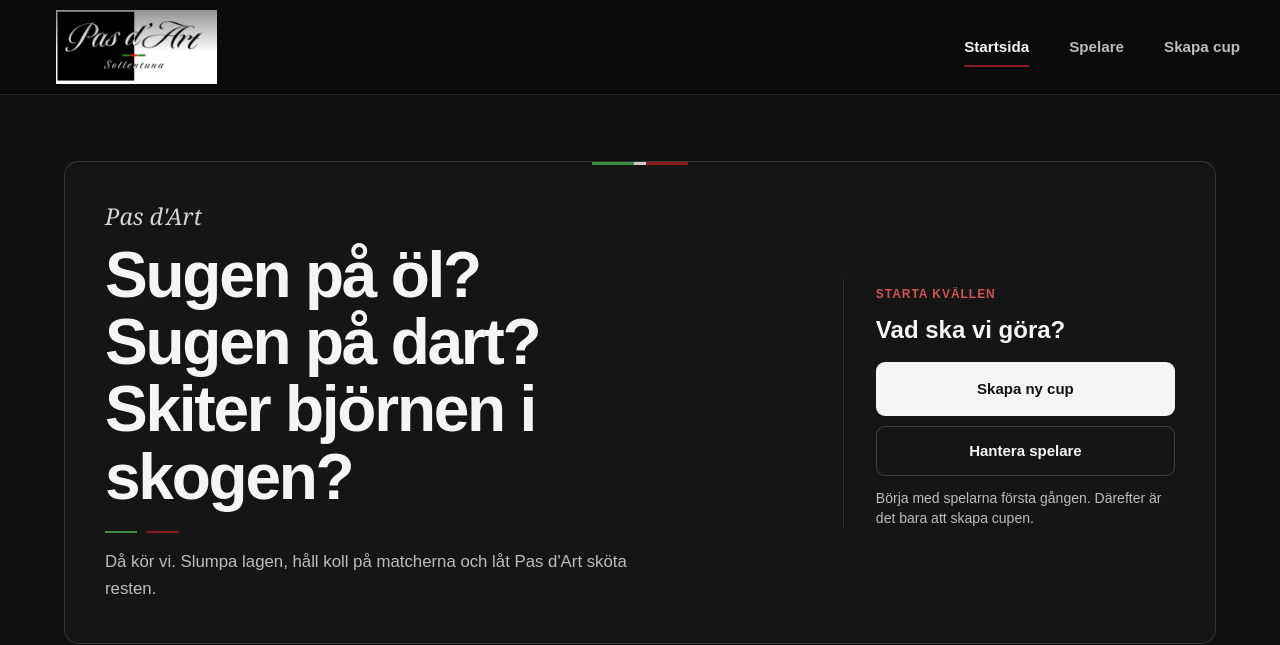
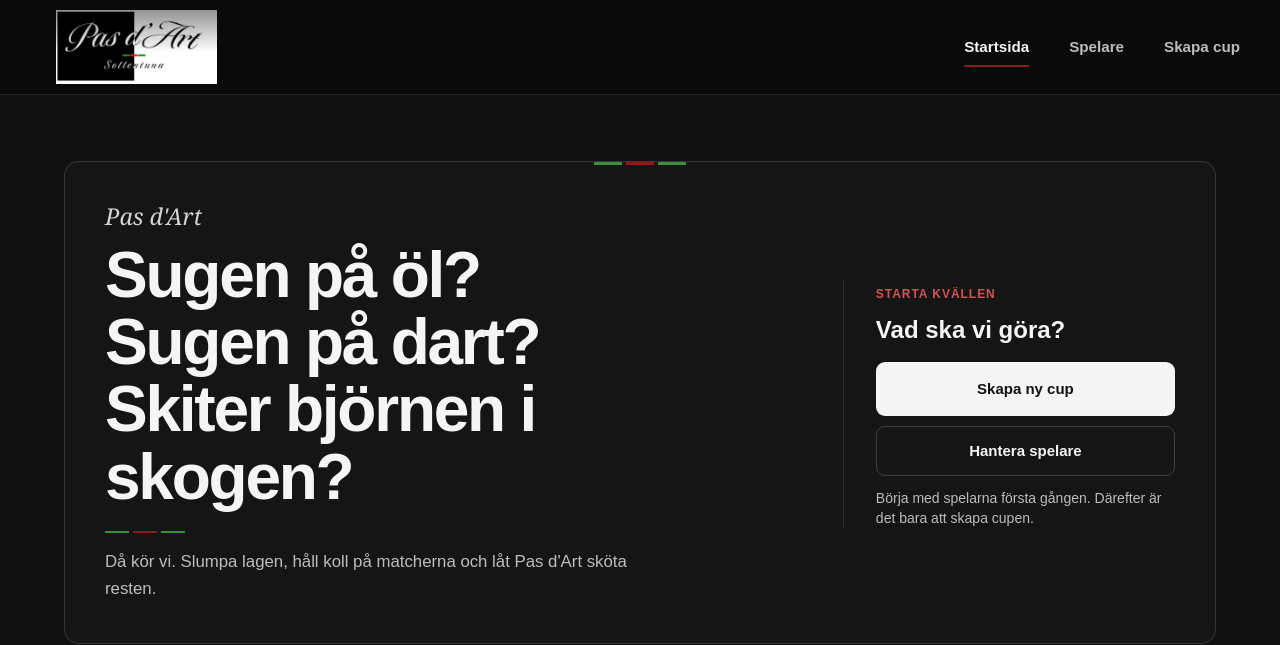
Before and after one commit to HanssonLucas/Pasdart, a Next.js app: page / in a window 1280 px wide. Shown: the top 645 px of the page. Built offline with nearby package versions, Linux system fonts and the light colour scheme; what @mui/material-nextjs would draw is missing.

Commit message:
Polish Pas d'Art accent strips

```diff
--- a/src/app/page.tsx
+++ b/src/app/page.tsx
@@ -1,3 +1,5 @@
+"use client";
+
 import {
   Box,
   Button,
@@ -31,14 +33,33 @@ export default function Home() {
             <Box
               sx={{
                 height: 3,
-                display: "grid",
-                gridTemplateColumns: "42px 12px 42px",
+                display: "flex",
                 justifyContent: "center",
+                alignItems: "center",
+                gap: 0.5,
               }}
             >
-              <Box sx={{ backgroundColor: "success.dark" }} />
-              <Box sx={{ backgroundColor: "rgba(255,255,255,0.78)" }} />
-              <Box sx={{ backgroundColor: "error.dark" }} />
+              <Box
+                sx={{
+                  width: 28,
+                  height: 3,
+                  backgroundColor: "success.dark",
+                }}
+              />
+              <Box
+                sx={{
+                  width: 28,
+                  height: 3,
+                  backgroundColor: "error.dark",
+                }}
+              />
+              <Box
+                sx={{
+                  width: 28,
+                  height: 3,
+                  backgroundColor: "success.dark",
+                }}
+              />
             </Box>
 
             <Box
@@ -94,14 +115,32 @@ export default function Home() {
                   <Box
                     sx={{
                       display: "flex",
-                      width: 74,
-                      height: 2,
+                      alignItems: "center",
+                      gap: 0.5,
                       mt: 2.5,
                     }}
                   >
-                    <Box sx={{ flex: 1, backgroundColor: "success.dark" }} />
-                    <Box sx={{ width: 10 }} />
-                    <Box sx={{ flex: 1, backgroundColor: "error.dark" }} />
+                    <Box
+                      sx={{
+                        width: 24,
+                        height: 2,
+                        backgroundColor: "success.dark",
+                      }}
+                    />
+                    <Box
+                      sx={{
+                        width: 24,
+                        height: 2,
+                        backgroundColor: "error.dark",
+                      }}
+                    />
+                    <Box
+                      sx={{
+                        width: 24,
+                        height: 2,
+                        backgroundColor: "success.dark",
+                      }}
+                    />
                   </Box>
 
                   <Typography
```
Also changed, not shown: src/app/tournaments/[publicId]/schedule/page.tsx (+24 -10 lines), src/app/tournaments/[publicId]/teams/page.tsx (+29 -10 lines).
